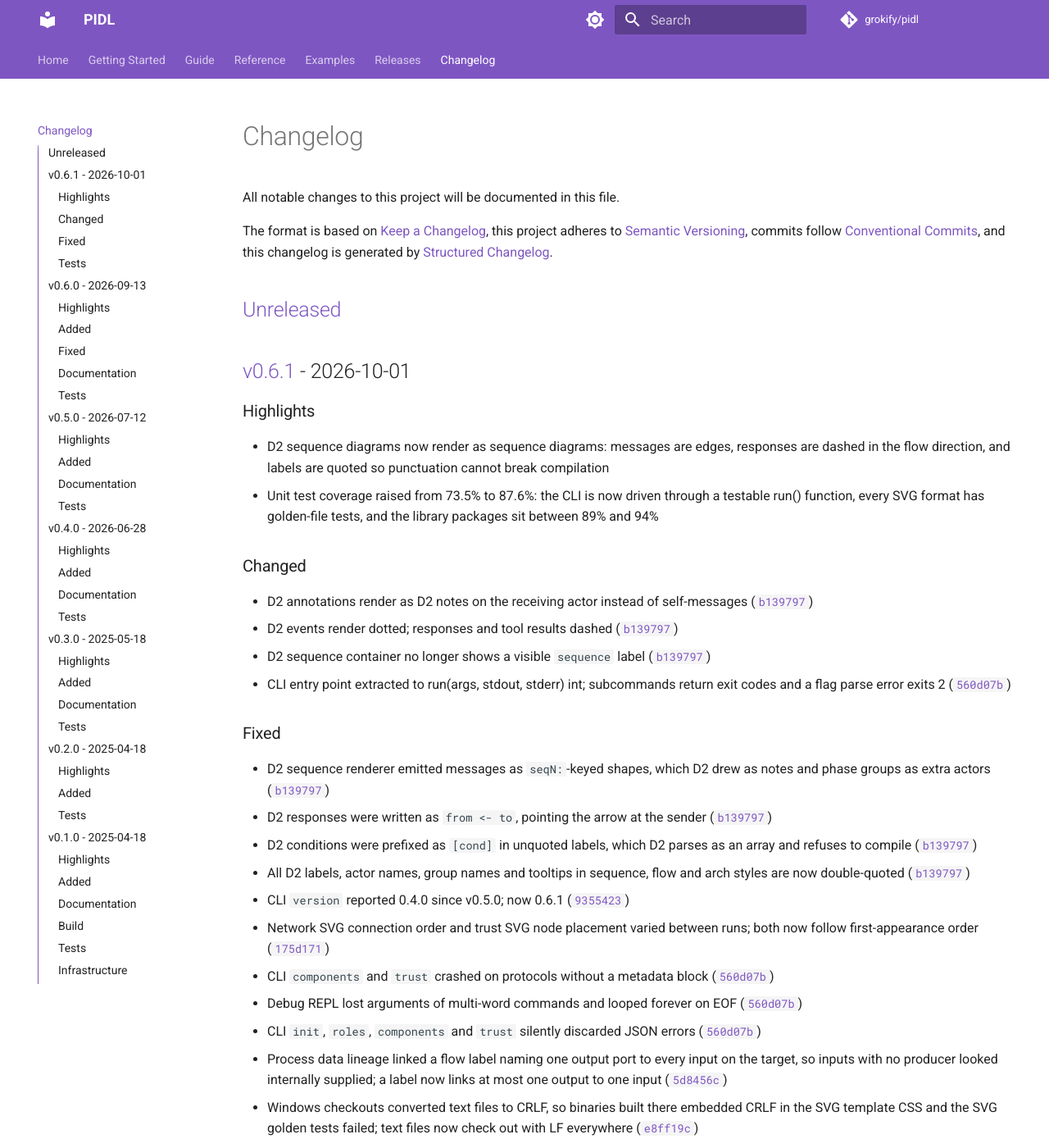
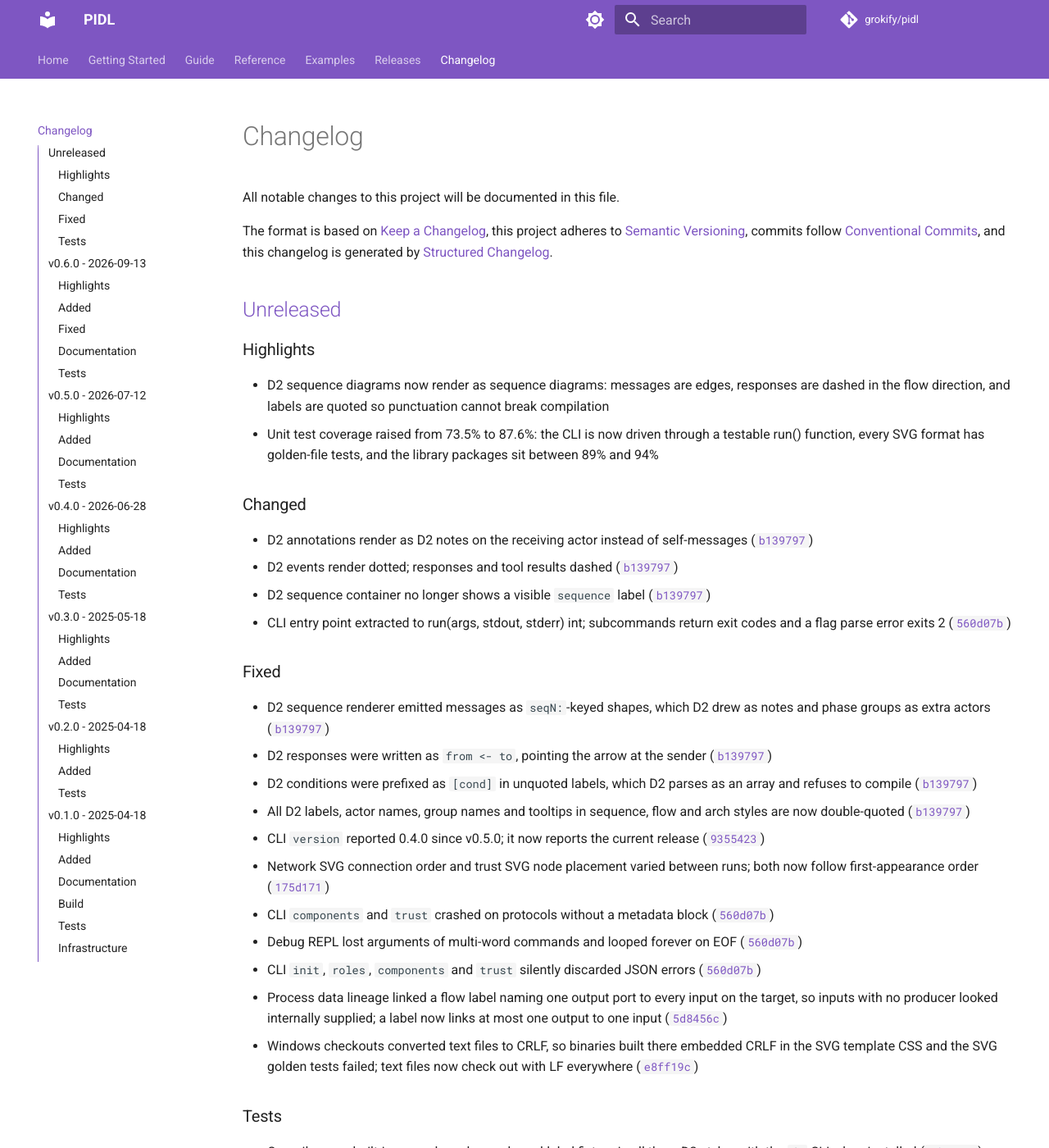
Before and after one commit to grokify/pidl, an MkDocs documentation site: the page built from docs/CHANGELOG.md, in a window 1280 px wide and 1400 px high. Shown: the whole window at 82% size. Built offline with MkDocs 1.6.1 and Material for MkDocs 9.7.7, drawn with Linux system fonts in a browser that asks for light colours; comment, search, counter and statistics services are not loaded.

Commit message:
chore: target unreleased fixes at v0.7.0
The fixes previously staged as v0.6.1 move to the Unreleased changelog
section and ship with v0.7.0. The CLI reports 0.7.0-dev until then.

Co-Authored-By: Claude Opus 5.5 <noreply@anthropic.com>

```diff
--- a/docs/CHANGELOG.md
+++ b/docs/CHANGELOG.md
@@ -8,8 +8,6 @@ commits follow [Conventional Commits](https://www.conventionalcommits.org/en/v1.
 and this changelog is generated by [Structured Changelog](https://github.com/grokify/structured-changelog).
 
 ## [Unreleased]
-
-## [v0.6.1] - 2026-10-01
 
 ### Highlights
 
@@ -29,7 +27,7 @@ and this changelog is generated by [Structured Changelog](https://github.com/gro
 - D2 responses were written as `from <- to`, pointing the arrow at the sender ([`b139797`](https://github.com/grokify/pidl/commit/b139797))
 - D2 conditions were prefixed as `[cond]` in unquoted labels, which D2 parses as an array and refuses to compile ([`b139797`](https://github.com/grokify/pidl/commit/b139797))
 - All D2 labels, actor names, group names and tooltips in sequence, flow and arch styles are now double-quoted ([`b139797`](https://github.com/grokify/pidl/commit/b139797))
-- CLI `version` reported 0.4.0 since v0.5.0; now 0.6.1 ([`9355423`](https://github.com/grokify/pidl/commit/9355423))
+- CLI `version` reported 0.4.0 since v0.5.0; it now reports the current release ([`9355423`](https://github.com/grokify/pidl/commit/9355423))
 - Network SVG connection order and trust SVG node placement varied between runs; both now follow first-appearance order ([`175d171`](https://github.com/grokify/pidl/commit/175d171))
 - CLI `components` and `trust` crashed on protocols without a metadata block ([`560d07b`](https://github.com/grokify/pidl/commit/560d07b))
 - Debug REPL lost arguments of multi-word commands and looped forever on EOF ([`560d07b`](https://github.com/grokify/pidl/commit/560d07b))
@@ -350,8 +348,7 @@ and this changelog is generated by [Structured Changelog](https://github.com/gro
 - MIT License ([`bc35c74`](https://github.com/grokify/pidl/commit/bc35c74))
 - Gitignore with binary and ideation file patterns ([`284d99a`](https://github.com/grokify/pidl/commit/284d99a))
 
-[unreleased]: https://github.com/grokify/pidl/compare/v0.6.1...HEAD
-[v0.6.1]: https://github.com/grokify/pidl/compare/v0.6.0...v0.6.1
+[unreleased]: https://github.com/grokify/pidl/compare/v0.6.0...HEAD
 [v0.6.0]: https://github.com/grokify/pidl/compare/v0.5.0...v0.6.0
 [v0.5.0]: https://github.com/grokify/pidl/compare/v0.4.0...v0.5.0
 [v0.4.0]: https://github.com/grokify/pidl/compare/v0.3.0...v0.4.0
```
Also changed, not shown: CHANGELOG.json (+3 -5 lines), CHANGELOG.md (+2 -5 lines), 2 other files.
